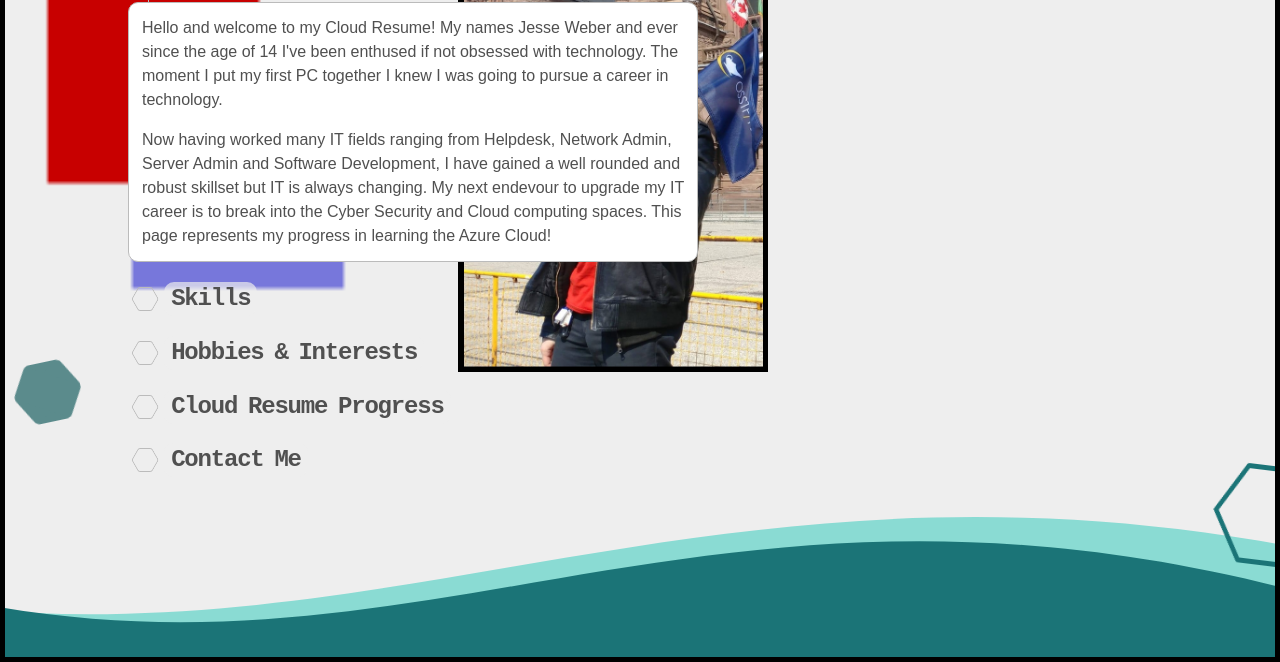
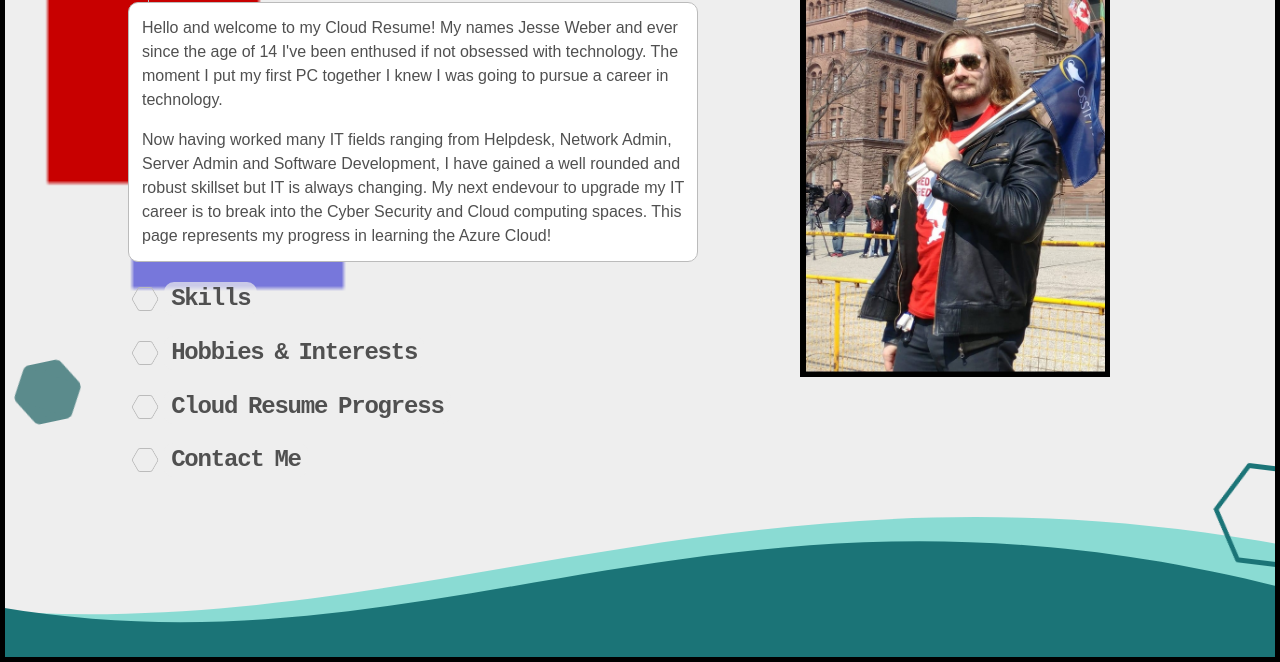
Before and after one commit to JimmiRustler/AzureStaticWebApp, a plain HTML site: page index.html in a window 1280 px wide. Shown: the part 138-800 px from the top of the page. Drawn offline with nearby package versions, Linux system fonts and the light colour scheme.

Commit message:
Update style.css

```diff
--- a/style.css
+++ b/style.css
@@ -178,10 +178,10 @@ main .hex {
 
 .image-container-profile
 {
-    float: right;
-    position: relative;
-    right: 40%;
+    position: absolute;
     padding-top: 100px;
+    top: 5px;
+    Left: 800px;
 }
 
 #hex-holder {
```
